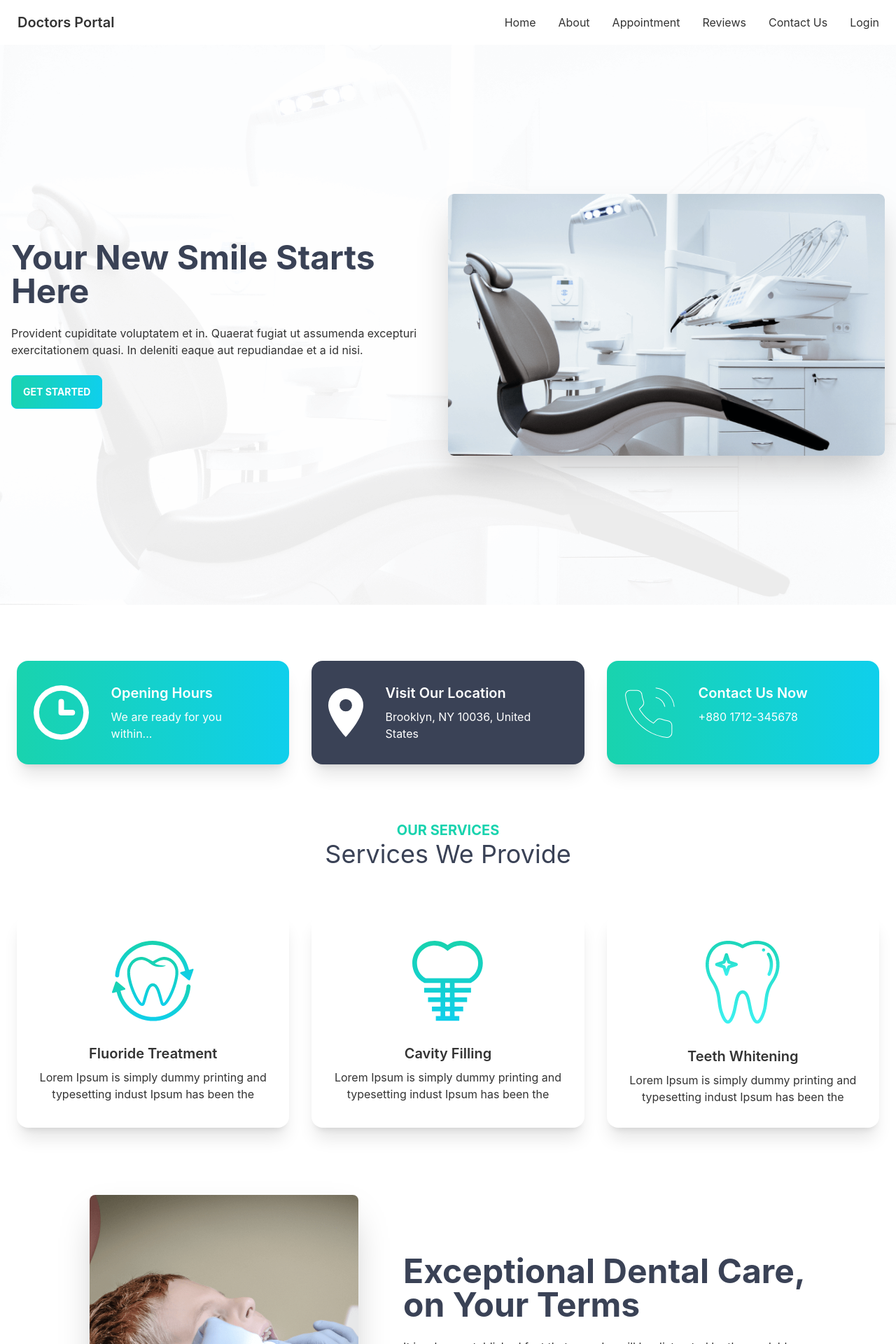
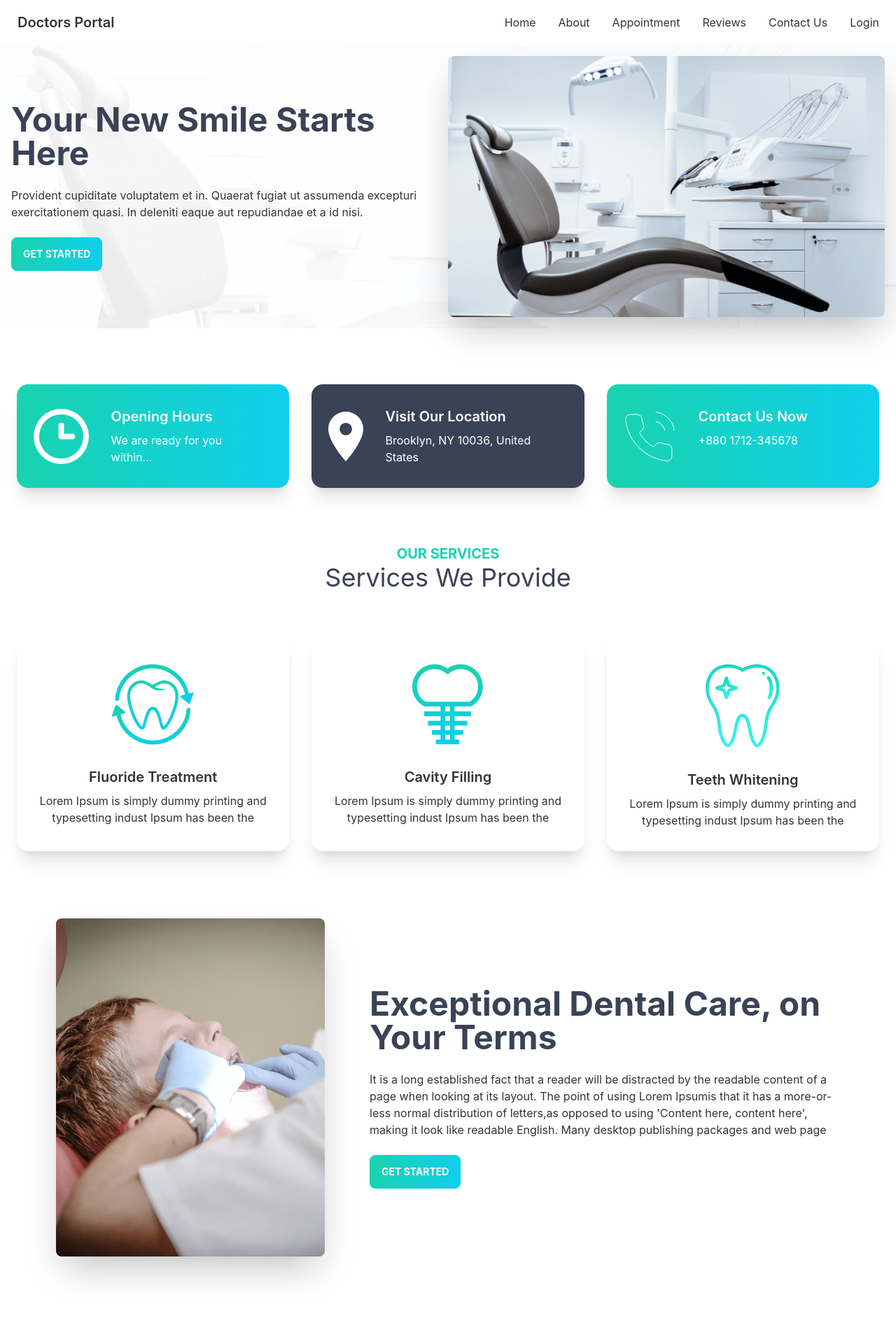
Before and after one commit to mdsaifullah-wd/doctors-portal-client-side, a React (Create React App) app: page / in a window 1280 px wide. Shown: the top 1920 px of the page at 70% size. Built offline with nearby package versions, Linux system fonts and the light colour scheme.

Commit message:
make responsive

```diff
--- a/src/Pages/Home/About.js
+++ b/src/Pages/Home/About.js
@@ -4,14 +4,14 @@ import PrimaryButton from '../Shared/Buttons/PrimaryButton';
 
 const About = () => {
   return (
-    <section className='hero container sm:px-8 md:px-28 mx-auto my-20'>
+    <section className='hero container sm:px-8 lg:px-16 mx-auto my-20'>
       <div className='hero-content flex-col lg:flex-row gap-16'>
         <img
           src={treatment}
-          className='max-w-sm rounded-lg shadow-2xl flex-1'
+          className='max-w-sm rounded-lg shadow-2xl'
           alt=''
         />
-        <div className='flex-1'>
+        <div className=''>
           <h1 className='text-5xl text-accent font-bold'>
             Exceptional Dental Care, on Your Terms
           </h1>
--- a/src/Pages/Home/Appointment.js
+++ b/src/Pages/Home/Appointment.js
@@ -12,10 +12,10 @@ const Appointment = () => {
         backgroundSize: 'cover',
       }}
       className='flex justify-between items-center mt-48 mb-20 px-12'>
-      <div className='flex-1 mt-[-130px]'>
+      <div className='flex-1 mt-[-130px] hidden md:block'>
         <img src={doctor} alt='' />
       </div>
-      <div className='text-white flex-1'>
+      <div className='text-white flex-1 py-16'>
         <h3 className='text-secondary text-xl mb-6'>Appointment</h3>
         <h2 className='text-4xl mb-6'>Make an Appointment Today</h2>
         <p className='text-base mb-8'>
--- a/src/Pages/Home/Banner.js
+++ b/src/Pages/Home/Banner.js
@@ -6,7 +6,7 @@ import PrimaryButton from '../Shared/Buttons/PrimaryButton';
 const Banner = () => {
   return (
     <div
-      className={`hero min-h-screen`}
+      className={`hero lg:min-h-[calc(100vh-80)]`}
       style={{
         backgroundImage: `url(${bg})`,
         backgroundPosition: 'center',
--- a/src/Pages/Home/Contact.js
+++ b/src/Pages/Home/Contact.js
@@ -5,7 +5,7 @@ import PrimaryButton from '../Shared/Buttons/PrimaryButton';
 const Contact = () => {
   return (
     <section
-      className='py-20'
+      className='py-20 px-5'
       style={{
         backgroundImage: `url(${bg})`,
         backgroundPosition: 'center',
--- a/src/Pages/Home/Reviews.js
+++ b/src/Pages/Home/Reviews.js
@@ -31,7 +31,7 @@ const Reviews = () => {
   ];
   return (
     <section className='container mx-auto my-20'>
-      <div className='flex justify-between'>
+      <div className='flex justify-between px-5'>
         <div>
           <h3 className='text-secondary text-xl font-bold mt-3 mb-2'>
             Testimonials
--- a/src/Pages/Shared/Footer.js
+++ b/src/Pages/Shared/Footer.js
@@ -11,7 +11,7 @@ const Footer = () => {
         backgroundSize: 'cover',
       }}
       className='pt-16'>
-      <div className='footer p-10 text-base-content justify-around mb-20'>
+      <div className='footer p-10 text-base-content md:justify-around mb-20'>
         <div>
           <span className='footer-title text-xl'>Services</span>
           <Link to='/' className='link link-hover text-base'>
--- a/src/Pages/Shared/Navbar.js
+++ b/src/Pages/Shared/Navbar.js
@@ -25,8 +25,8 @@ const Navbar = () => {
     </>
   );
   return (
-    <div className='navbar bg-white sticky top-0 z-10'>
-      <div className='navbar-start'>
+    <div className='navbar justify-between bg-white sticky top-0 z-10'>
+      <div className=''>
         <div className='dropdown'>
           <label tabIndex='0' className='btn btn-ghost lg:hidden'>
             <svg
@@ -53,7 +53,7 @@ const Navbar = () => {
           Doctors Portal
         </Link>
       </div>
-      <div className='navbar-end hidden lg:flex'>
+      <div className='hidden lg:flex'>
         <ul className='menu menu-horizontal p-0'>{menuItem}</ul>
       </div>
     </div>
```
